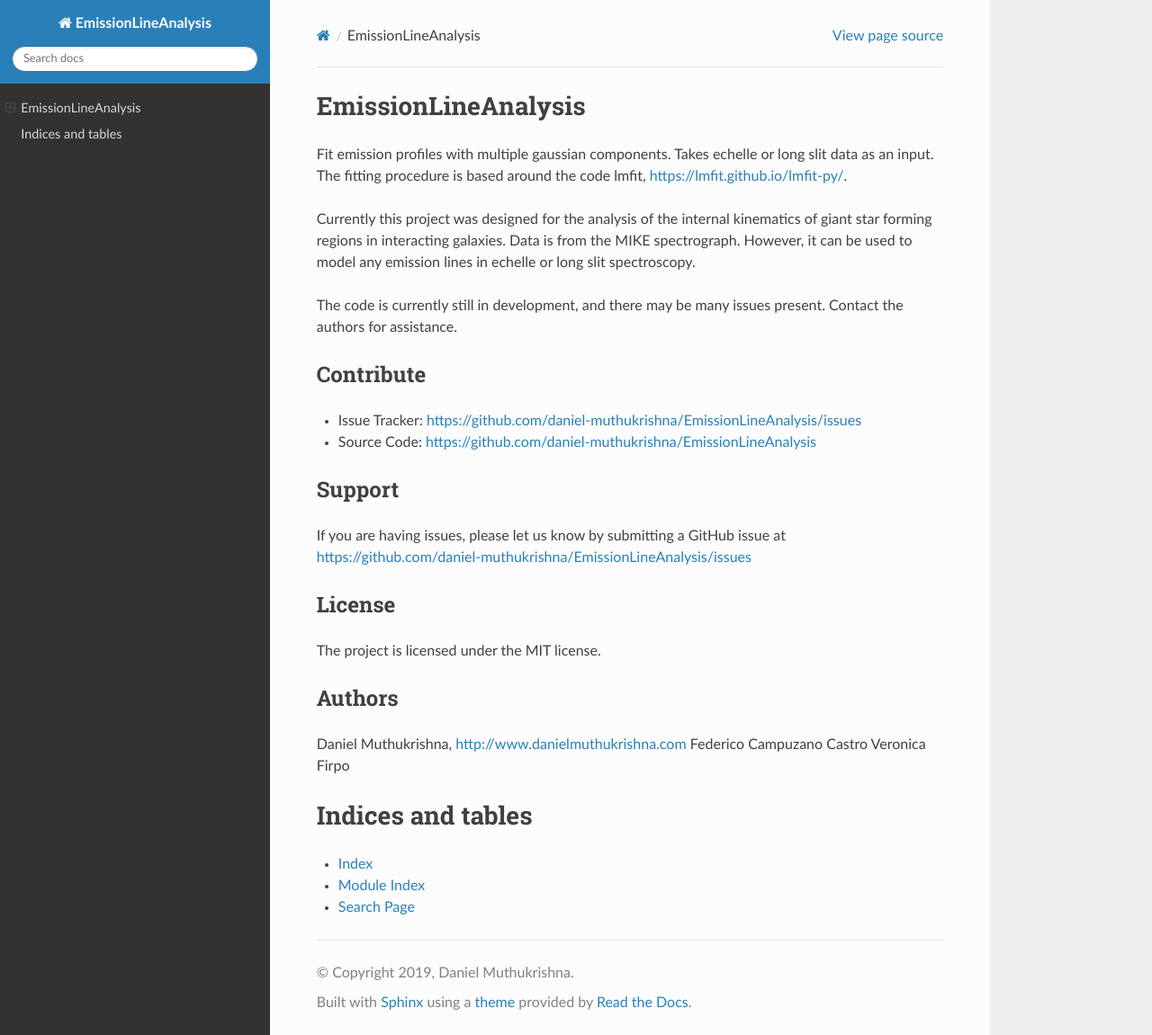
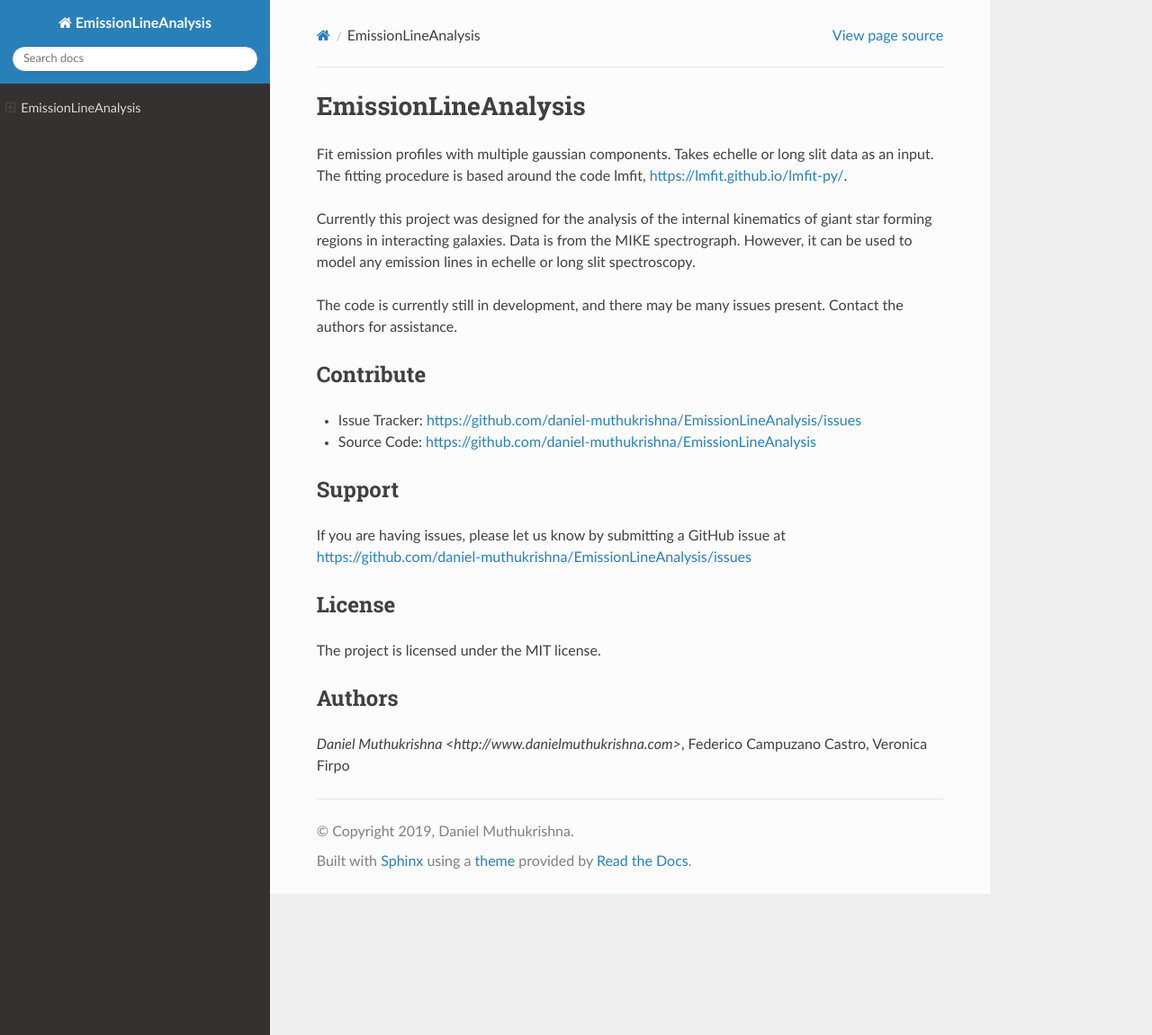
Before and after one commit to daniel-muthukrishna/FitELP, a Sphinx documentation site: the page built from docs/index.rst, in a window 1280 px wide and 1151 px high. Shown: the whole window at 90% size. Built offline with Sphinx 7.4.7 and the Read the Docs theme 2.0.0, drawn with Linux system fonts in a browser that asks for light colours.

Commit message:
Update documentation

```diff
--- a/docs/index.rst
+++ b/docs/index.rst
@@ -36,14 +36,6 @@ The project is licensed under the MIT license.
 
 Authors
 -------
-Daniel Muthukrishna, http://www.danielmuthukrishna.com
-Federico Campuzano Castro
+`Daniel Muthukrishna <http://www.danielmuthukrishna.com>`,
+Federico Campuzano Castro,
 Veronica Firpo
-
-
-Indices and tables
-==================
-
-* :ref:`genindex`
-* :ref:`modindex`
-* :ref:`search`
```
